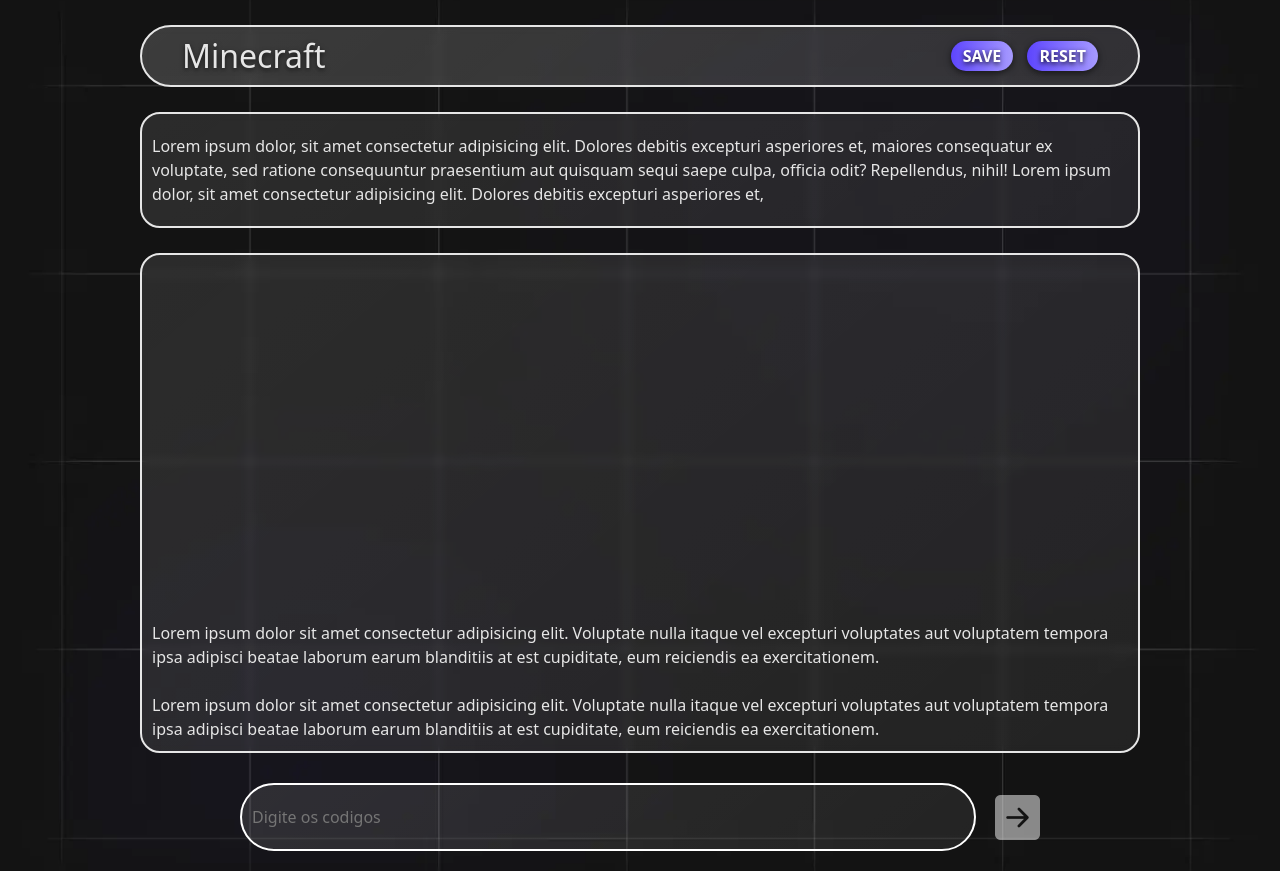
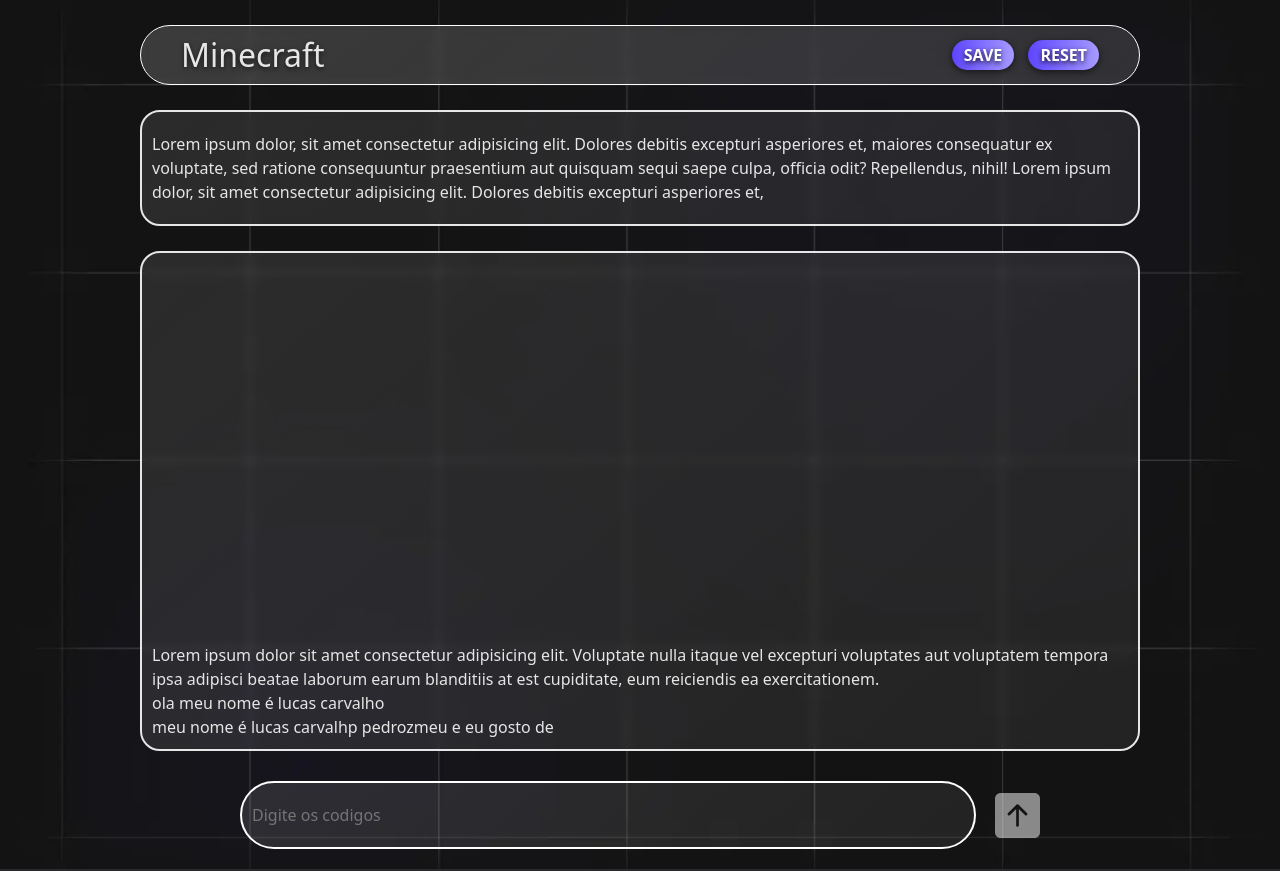
Before and after one commit to SrVertex/TechAcademy3, a PHP site: page / in a window 1280 px wide. Run offline with PHP 8.4, Linux system fonts and the light colour scheme.

Commit message:
versão 2.0 NPM INSTALL

```diff
--- a/css/style.css
+++ b/css/style.css
@@ -24,7 +24,7 @@
   background-color: #ffffff1c;
   background-image: linear-gradient(140deg, #ffffff13 0%, #ffffff04 100%);
   backdrop-filter: blur(5px);
-  border: 2px solid;
+  border: 0.1px solid white;
 
   width: 100%;
   display: flex;
@@ -98,13 +98,12 @@
       display: flex;
       align-items: end ;
 
-
-
       height: 500px;
       background-color: #ffffff0e;
       background-image: linear-gradient(140deg, #ffffff0e 0%, #ffffff04 100%);
       backdrop-filter: blur(4px);
       border: 2px solid;
+      overflow: hidden;
 
       border-radius: 20px;
       margin-bottom: 30px;
--- a/index.php
+++ b/index.php
@@ -15,13 +15,16 @@
 
     <link rel="stylesheet" href="https://cdn.jsdelivr.net/npm/bootstrap-icons@1.11.3/font/bootstrap-icons.min.css">
 
+    <link href="https://unpkg.com/aos@2.3.1/dist/aos.css" rel="stylesheet">
+    <link rel="stylesheet" href="https://cdnjs.cloudflare.com/ajax/libs/animate.css/4.1.1/animate.min.css"/>
+
 </head>
 
 <body>
 
 
     <!-- Titulo do jogo -->
-    <header>
+    <header class="animate__bounceIn">
 
         <h2>Minecraft</h2>
 
@@ -49,16 +52,18 @@
 
                  <div>
                  <p>Lorem ipsum dolor sit amet consectetur adipisicing elit. Voluptate nulla itaque vel excepturi voluptates aut voluptatem tempora ipsa adipisci beatae laborum earum blanditiis at est cupiditate, eum reiciendis ea exercitationem.</p>
-                    <br>
 
-                    <p>Lorem ipsum dolor sit amet consectetur adipisicing elit. Voluptate nulla itaque vel excepturi voluptates aut voluptatem tempora ipsa adipisci beatae laborum earum blanditiis at est cupiditate, eum reiciendis ea exercitationem.</p>
+
+                    <p>ola meu nome é lucas carvalho </p>
+
+                    <p>meu nome é lucas carvalhp pedrozmeu e eu gosto de </p>
 
                  </div>
 
             </div>
 
             <!-- barra de pesquisa  -->
-            <div class="form-psq">
+            <div class="form-psq" data-aos="zoom-in" data-aos-duration="500">
 
                 <form action="">
                     <!-- input de pesquisa -->
@@ -67,7 +72,7 @@
                     <!-- botão de pesquisa -->
                     <a href="" type="submit">
 
-                        <i class="bi bi-arrow-right-square-fill"></i>
+                        <i class="bi bi-arrow-up-square-fill"></i>
 
                     </a>
 
@@ -80,9 +85,14 @@
 
 
 </body>
-
 <!-- codigos js -->
 
 <script src="js/bootstrap.bundle.min.js"></script>
 
+<script src="https://unpkg.com/aos@2.3.1/dist/aos.js"></script>
+
+<script>
+  AOS.init();
+</script>
+
 </html>
```
Also changed, not shown: package.json (added, +7 -0 lines), package-lock.json (added).
